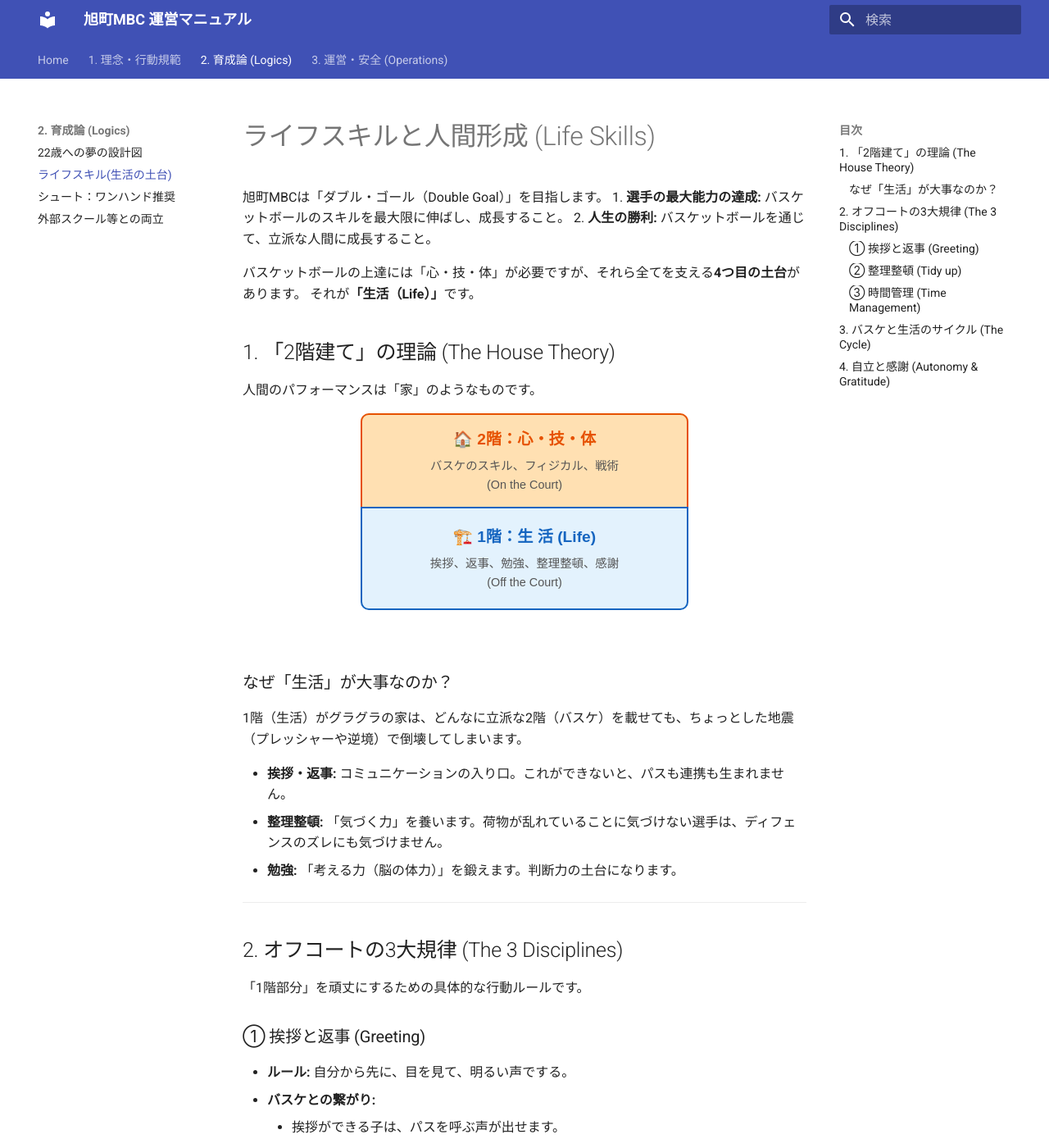
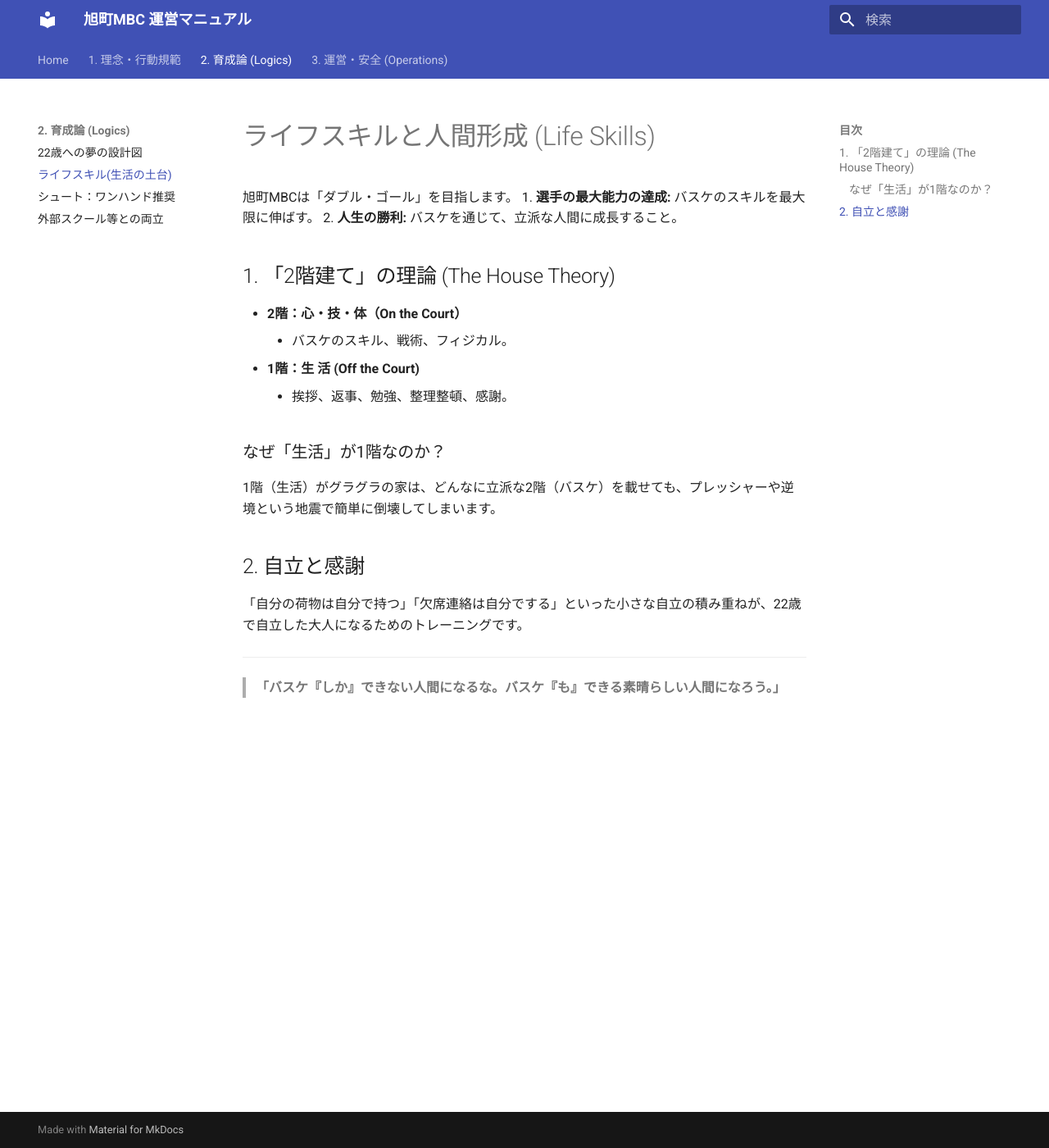
Before and after one commit to kawaiikumichan/asahicho-minibus-ops, an MkDocs documentation site: the page built from docs/01_Coaching_Logics/life_skills.md, in a window 1280 px wide and 1400 px high. Shown: the whole window at 82% size. Built offline with MkDocs 1.6.1 and Material for MkDocs 9.7.7, drawn with Linux system fonts in a browser that asks for light colours; some of the changed text lies outside the part shown.

Commit message:
Update life_skills.md

```diff
--- a/docs/01_Coaching_Logics/life_skills.md
+++ b/docs/01_Coaching_Logics/life_skills.md
@@ -1,103 +1,21 @@
 # ライフスキルと人間形成 (Life Skills)
 
-旭町MBCは「ダブル・ゴール（Double Goal）」を目指します。
-1.  <strong>選手の最大能力の達成:</strong> バスケットボールのスキルを最大限に伸ばし、成長すること。
-2.  <strong>人生の勝利:</strong> バスケットボールを通じて、立派な人間に成長すること。
-
-バスケットボールの上達には「心・技・体」が必要ですが、それら全てを支える<strong>4つ目の土台</strong>があります。
-それが<strong>「生活（Life）」</strong>です。
+旭町MBCは「ダブル・ゴール」を目指します。
+1. **選手の最大能力の達成:** バスケのスキルを最大限に伸ばす。
+2. **人生の勝利:** バスケを通じて、立派な人間に成長すること。
 
 ## 1. 「2階建て」の理論 (The House Theory)
 
-人間のパフォーマンスは「家」のようなものです。
+* **2階：心・技・体（On the Court）**
+    * バスケのスキル、戦術、フィジカル。
+* **1階：生 活 (Off the Court)**
+    * 挨拶、返事、勉強、整理整頓、感謝。
 
-<div style="max-width: 400px; margin: 0 auto; font-family: sans-serif;">
+### なぜ「生活」が1階なのか？
+1階（生活）がグラグラの家は、どんなに立派な2階（バスケ）を載せても、プレッシャーや逆境という地震で簡単に倒壊してしまいます。
 
-    <div style="background-color: #ffe0b2; border: 2px solid #e65100; border-bottom: none; border-radius: 10px 10px 0 0; padding: 15px; text-align: center;">
-        <strong style="color: #e65100; font-size: 1.2em;">🏠 2階：心・技・体</strong>
-        <p style="margin: 5px 0 0; font-size: 0.9em; color: #555;">
-            バスケのスキル、フィジカル、戦術<br>
-            (On the Court)
-        </p>
-    </div>
-
-    <div style="background-color: #e3f2fd; border: 2px solid #1565c0; border-radius: 0 0 10px 10px; padding: 20px; text-align: center;">
-        <strong style="color: #1565c0; font-size: 1.2em;">🏗️ 1階：生 活 (Life)</strong>
-        <p style="margin: 5px 0 0; font-size: 0.9em; color: #555;">
-            挨拶、返事、勉強、整理整頓、感謝<br>
-            (Off the Court)
-        </p>
-    </div>
-
-</div>
-
-<br>
-
-### なぜ「生活」が大事なのか？
-
-1階（生活）がグラグラの家は、どんなに立派な2階（バスケ）を載せても、ちょっとした地震（プレッシャーや逆境）で倒壊してしまいます。
-
-* <strong>挨拶・返事:</strong> コミュニケーションの入り口。これができないと、パスも連携も生まれません。
-* <strong>整理整頓:</strong> 「気づく力」を養います。荷物が乱れていることに気づけない選手は、ディフェンスのズレにも気づけません。
-* <strong>勉強:</strong> 「考える力（脳の体力）」を鍛えます。判断力の土台になります。
+## 2. 自立と感謝
+「自分の荷物は自分で持つ」「欠席連絡は自分でする」といった小さな自立の積み重ねが、22歳で自立した大人になるためのトレーニングです。
 
 ---
-
-## 2. オフコートの3大規律 (The 3 Disciplines)
-
-「1階部分」を頑丈にするための具体的な行動ルールです。
-
-### ① 挨拶と返事 (Greeting)
-* <strong>ルール:</strong> 自分から先に、目を見て、明るい声でする。
-* <strong>バスケとの繋がり:</strong>
-    * 挨拶ができる子は、パスを呼ぶ声が出せます。
-    * 返事ができる子は、コーチのアドバイスを素直に吸収し、成長スピードが速いです。
-
-### ② 整理整頓 (Tidy up)
-* <strong>ルール:</strong> バッシュを揃える。カバンを綺麗に並べる。ゴミを拾う。
-* <strong>バスケとの繋がり:</strong>
-    * 「乱れ」に気づく力は、ディフェンスの「ズレ」に気づく力と同じです。
-    * 道具を大切にする選手は、ボールを大切にし、ターンオーバー（ミス）が減ります。
-
-### ③ 時間管理 (Time Management)
-* <strong>ルール:</strong> 集合時間の5分前には準備を完了する。
-* <strong>バスケとの繋がり:</strong>
-    * 時間の逆算ができる子は、試合終盤の残り時間に応じたプレー選択ができます。
-
----
-
-## 3. バスケと生活のサイクル (The Cycle)
-
-<strong>「バスケのために生活を整え、生活の質がバスケを高める」</strong>
-この好循環を作ることが、旭町ミニバスの育成目標です。
-
-<div style="display: flex; gap: 10px; margin-bottom: 20px;">
-  <div style="flex: 1; background-color: #fff3e0; border-left: 5px solid #ff9800; padding: 10px;">
-    <strong>🏀 バスケ ➔ 生活</strong><br>
-    <small>バスケで学んだ「あきらめない心」や「工夫する力」を、勉強や手伝いに活かす。</small>
-  </div>
-  <div style="flex: 1; background-color: #e1f5fe; border-left: 5px solid #03a9f4; padding: 10px;">
-    <strong>🏠 生活 ➔ バスケ</strong><br>
-    <small>日頃から「ありがとう」と言える心（ライフスキル）が、試合での「ご機嫌（フロー）」を作る。</small>
-  </div>
-</div>
-
----
-
-## 4. 自立と感謝 (Autonomy & Gratitude)
-
-「親やコーチに言われたからやる」のではなく、「自分で考えてやる」選手を育てます。
-
-* <strong>自分の荷物は自分で:</strong> 重い遠征バッグも、水筒の準備も、極力親御さんは手伝わないでください。
-* <strong>欠席連絡は自分で:</strong> 高学年になったら、休みの連絡は保護者経由ではなく、選手本人からキャプテンやコーチに連絡させます。
-* <strong>感謝を言葉にする:</strong> 練習終わりには、迎えに来てくれた保護者に「ありがとう」と言葉で伝えます。
-
-<br>
-
-<div style="border: 2px solid #4caf50; background-color: #e8f5e9; padding: 15px; border-radius: 5px; color: #2e7d32;">
-    <strong style="font-size: 1.1em;">👨‍🏫 コーチの合言葉</strong>
-    <p style="margin-top: 5px; font-weight: bold;">
-        「バスケ『しか』できない人間になるな。<br>
-        バスケ『も』できる素晴らしい人間になろう。」
-    </p>
-</div>
+> **「バスケ『しか』できない人間になるな。バスケ『も』できる素晴らしい人間になろう。」**
```
